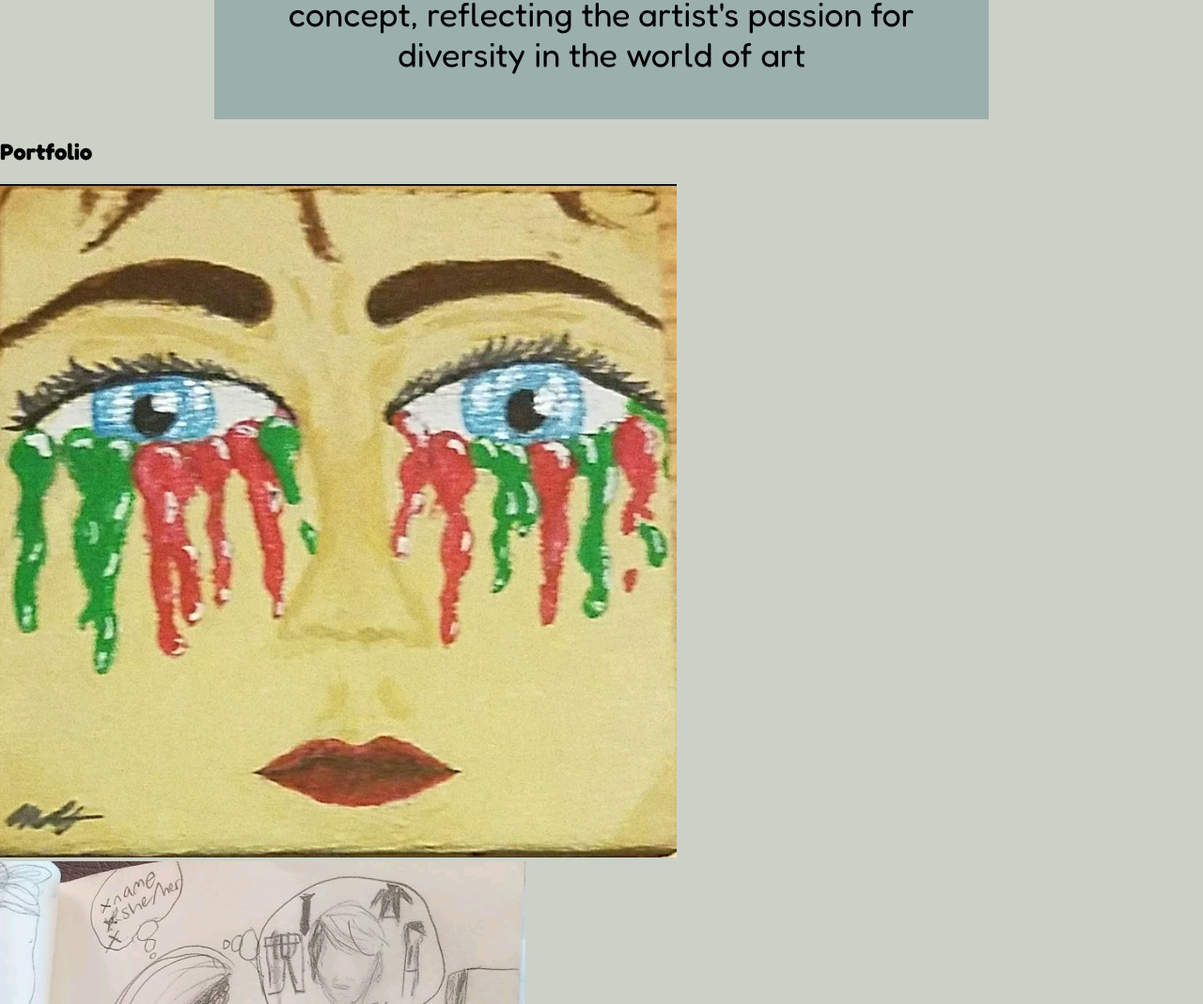
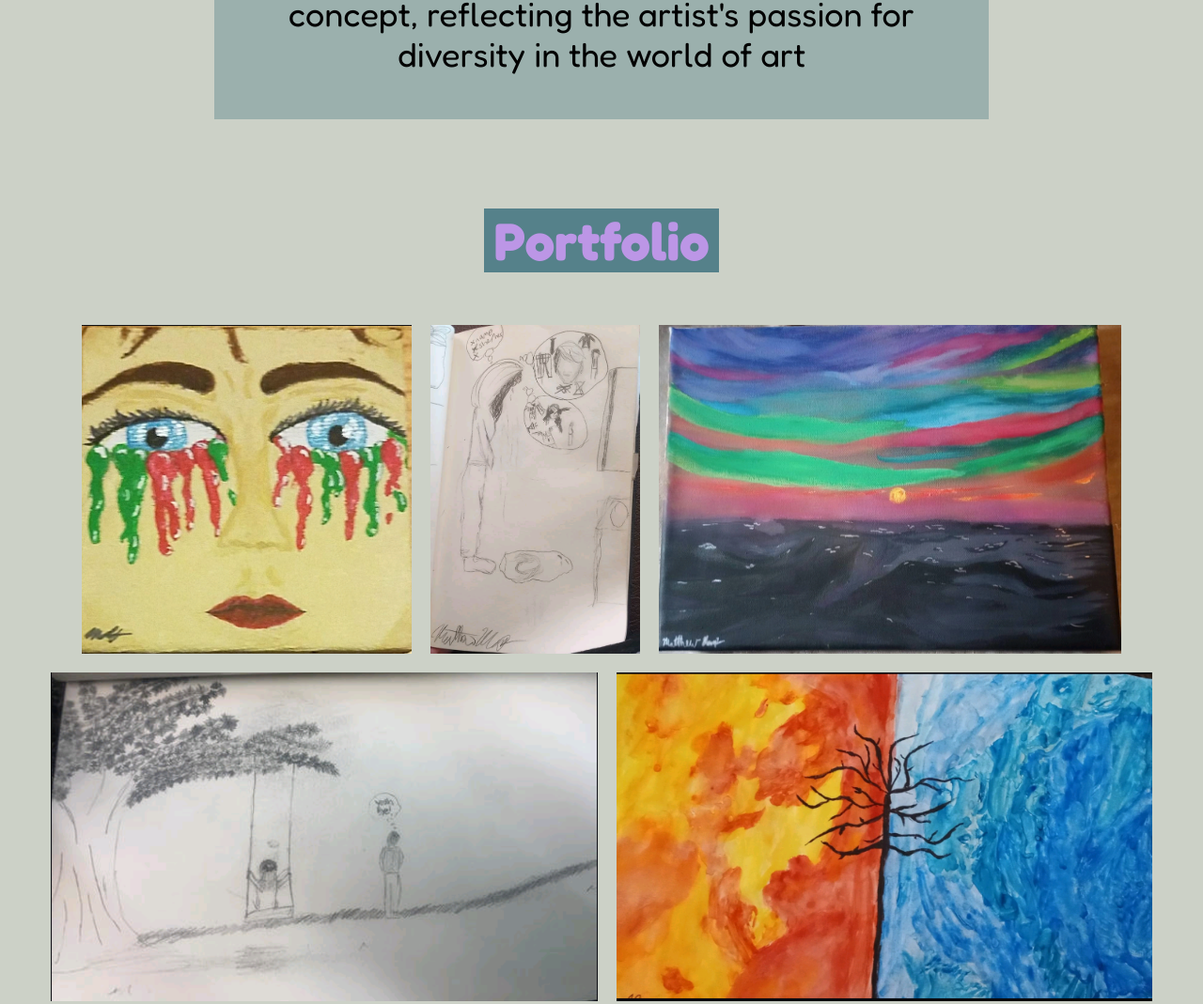
Before and after one commit to DarkOwl490/ash-arts-business, a plain HTML site: page index.html in a window 1280 px wide. Shown: the part 1292-2361 px from the top of the page at 94% size. Drawn offline with Linux system fonts and the light colour scheme; a web font is replaced by a local one.

Commit message:
Add portfolio section styling and layout enhancements

```diff
--- a/index.html
+++ b/index.html
@@ -34,7 +34,7 @@
       </div>
     </section>
     <!-- Portfolio -->
-    <section id="portfolio">
+    <section id="portfolio" class="portfolio">
       <h2>Portfolio</h2>
       <div class="gallery">
         <img src="./resources/images/crying-acid.png" alt="Crying Acid painting">
--- a/resources/css/styles.css
+++ b/resources/css/styles.css
@@ -94,9 +94,28 @@ nav a {
 }
 
 /* Portfolio */
-
-
-
+.portfolio {
+    display: flex;
+    flex-direction: column;
+    align-items: center;
+    margin-top: 3rem;
+}
+.portfolio h2 {
+    font-size: 3.5rem;
+    color: #bc96e6;
+    background-color: hsla(194, 85%, 21%, 0.6);
+    padding: 0 0.625rem;
+}
+.gallery {
+    display: flex;
+    flex-wrap: wrap;
+    justify-content: center;
+}
+.gallery img {
+    width: auto;
+    height: 21.875rem;
+    margin: 0.625rem;
+}
 
 /* Artist */
 
```
